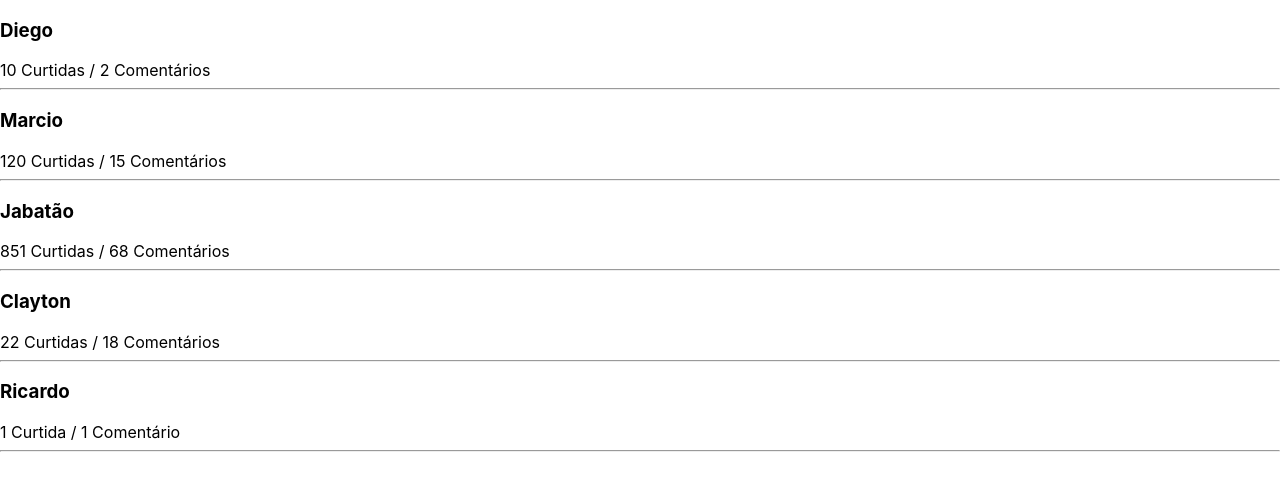
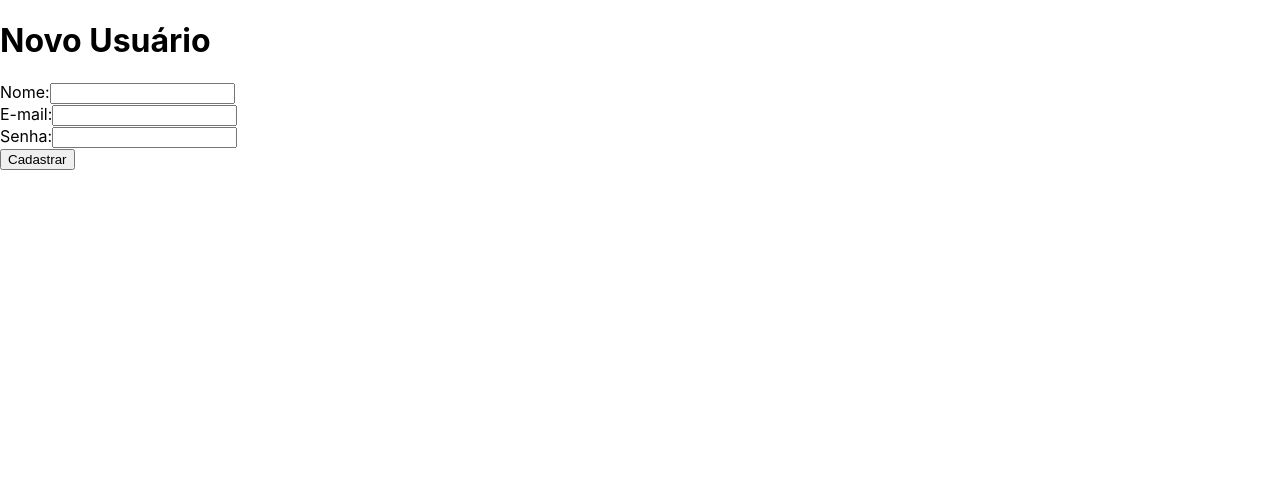
Before and after one commit to diegomaustem/Curso-REACT, a React (Create React App) app: page / in a window 1280 px wide. Shown: the top 490 px of the page. Built offline with nearby package versions, Linux system fonts and the light colour scheme.

Commit message:
trabalhando-formulario

```diff
--- a/src/App.js
+++ b/src/App.js
@@ -6,33 +6,69 @@ class App extends Component{
     constructor(props){
         super(props);
         this.state = {
-            feed:
-            [
-                {id: 1, username: 'Diego', curtidas: 10, comentarios: 2},
-                {id: 2, username: 'Marcio', curtidas: 120, comentarios: 15},
-                {id: 3, username: 'Jabatão', curtidas: 851, comentarios: 68},
-                {id: 4, username: 'Clayton', curtidas: 22, comentarios: 18},
-                {id: 5, username: 'Ricardo', curtidas: 1, comentarios: 1}
-            ]
+            nome: '',
+            email: '',
+            senha: ''
         }
+
+        this.cadastrar = this.cadastrar.bind(this);
+    }
+
+    cadastrar(event){
+        const {nome, email, senha} = this.state;
+
+        if(nome !== '' && email !== '' && senha!== ''){
+
+            alert(`Nome: ${nome} \nEmail: ${email} \nSenha: ${senha}`);
+        } else {
+            this.setState({error: 'Ops! Esta faltando algo!'})
+        }
+
+        event.preventDefault();
 
     }
 
     render(){
         return(
+
+            /*<div>
+               <h2>Login</h2>
+               Email:
+               <input type="email" name="email" value={this.state.email} onChange={this.trocarEmail}/><br/>
+               Senha:
+               <input type="password" name="password" value={this.state.senha} onChange={(e) => this.setState({senha: e.target.value})}/>
+                <br/>
+               Sexo:
+               <select name="sexo" value={this.state.sexo} onChange={this.trocarSexo}>
+                   <option value="masculino">Masculino</option>
+                   <option value="feminino">Feminino</option>
+               </select>
+
+               <div>
+                   <h3>Email: {this.state.email}</h3>
+                   <h3>Senha: {this.state.senha}</h3>
+                   <h3>Sexo: {this.state.sexo}</h3>
+                </div>
+            </div>*/
+
             <div>
-                {this.state.feed.map((item)=>{
-                    return(
-                       <Feed
-                            key={item.id}
-                            username={item.username}
-                            curtidas={item.curtidas}
-                            comentarios={item.comentarios}
-                       />
-                    );
-                })
+                <h1>Novo Usuário</h1>
+                {this.state.error && <p>{this.state.error}</p>}
+                <form onSubmit={this.cadastrar}>
+                    <label>Nome:</label>
+                    <input type="text" value={this.state.nome}
+                        onChange={ (e) => this.setState({nome: e.target.value})}/> <br/>
 
-                }
+                    <label>E-mail:</label>
+                    <input type="email" value={this.state.email}
+                        onChange={ (e) => this.setState({email: e.target.value})}/> <br/>
+
+                    <label>Senha:</label>
+                    <input type="password" value={this.state.senha}
+                        onChange={ (e) => this.setState({senha: e.target.value})}/> <br/>
+
+                        <button type="submit">Cadastrar</button>
+                </form>
             </div>
         );
     }
```
Also changed, not shown: src/components/Formulario/index.js (added, +20 -0 lines).
